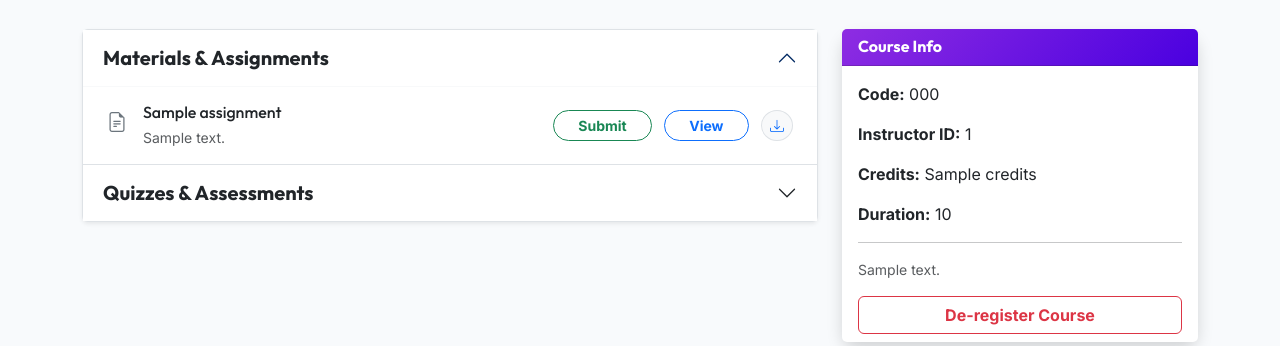
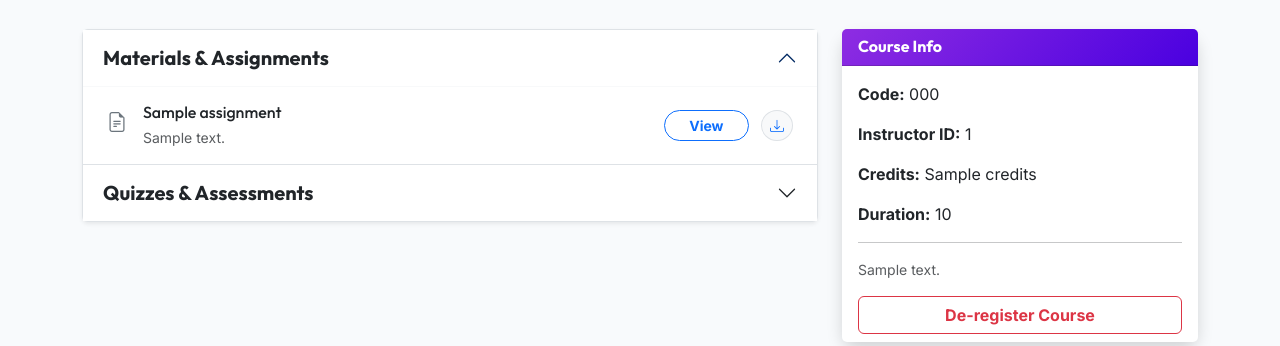
Before and after one commit to MaadhavaM/Online-Course-Registration-System, a Python web app: template templates/student/materials.html in a window 1280 px wide. Shown: the part 150-496 px from the top of the page. Run offline with Jinja, Linux system fonts and the light colour scheme; the template is opened without the code that fills it: most values are stand-ins (such as "Sample title", 1, 10 or a date in 2020).

Commit message:
initial commit

```diff
--- a/templates/student/materials.html
+++ b/templates/student/materials.html
@@ -56,19 +56,6 @@
                                                 </div>
                                             </div>
                                             <div class="text-end ms-3 text-nowrap">
-                                                {% set aid_str = item._id|string %}
-                                                {% if aid_str in assignment_subs_map %}
-                                                    {% set sub = assignment_subs_map[aid_str] %}
-                                                    {% if sub.score is not none %}
-                                                        <span class="badge bg-success me-2">Score: {{ sub.score }}%</span>
-                                                    {% else %}
-                                                        <span class="badge bg-warning text-dark me-2">Submitted</span>
-                                                    {% endif %}
-                                                    <a href="{{ url_for('student.submit_assignment', assignment_id=item._id) }}" class="btn btn-sm btn-outline-secondary rounded-pill px-3 fw-bold me-2">Resubmit</a>
-                                                {% else %}
-                                                    <a href="{{ url_for('student.submit_assignment', assignment_id=item._id) }}" class="btn btn-sm btn-outline-success rounded-pill px-4 fw-bold me-2">Submit</a>
-                                                {% endif %}
-
                                                 {% if item.file_id %}
                                                     <a href="{{ url_for('student.view_material', file_id=item.file_id) }}" class="btn btn-sm btn-outline-primary rounded-pill px-4 fw-bold me-2">View</a>
                                                     <a href="{{ url_for('download_file', file_id=item.file_id) }}" class="btn btn-sm btn-light border rounded-circle text-primary" title="Download"><i class="bi bi-download"></i></a>
```
